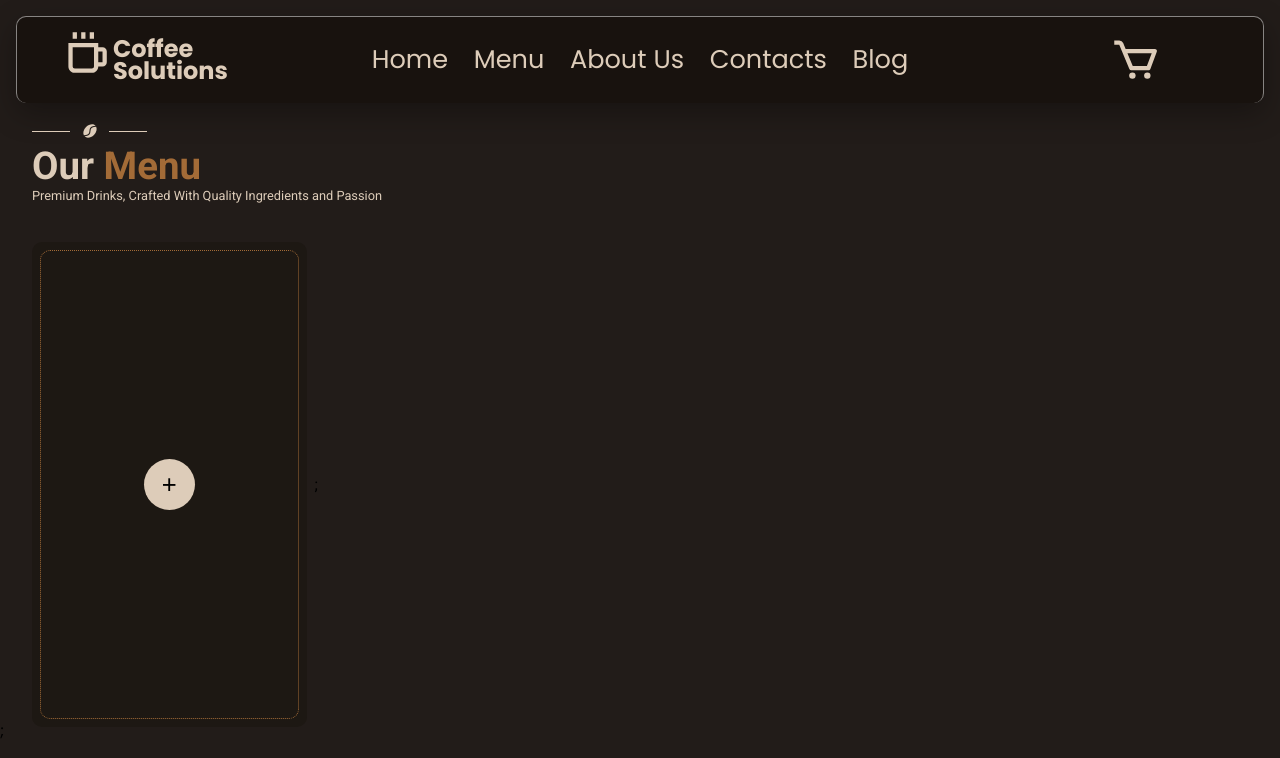
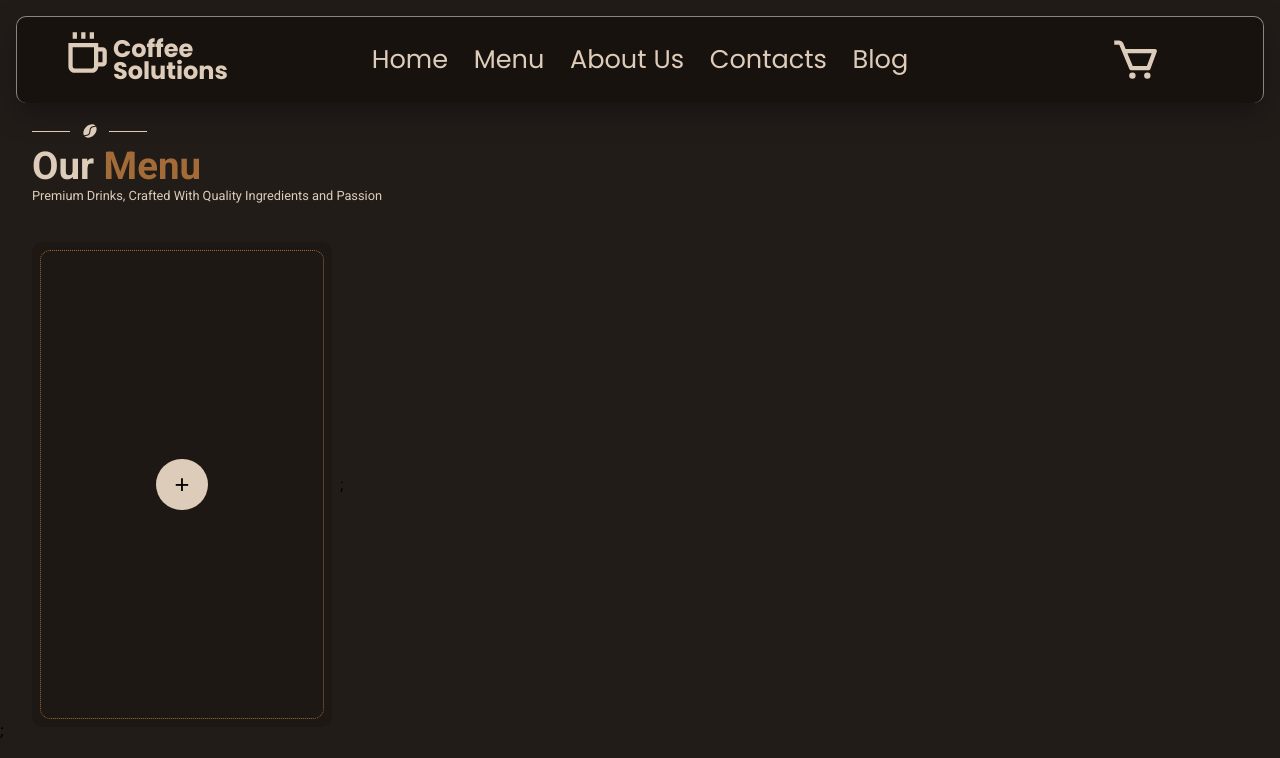
Before and after one commit to mohammad-abbas-dev/react-cart-system, a React (Vite) app in the folder coffeeShop/: page / in a window 1280 px wide. Shown: the top 758 px of the page. Built offline with nearby package versions, Linux system fonts and the light colour scheme; a web font is replaced by a local one.

Commit message:
Update add.module.css changed min to max (width if the add btn)

```diff
--- a/coffeeShop/src/addButton/add.module.css
+++ b/coffeeShop/src/addButton/add.module.css
@@ -1,5 +1,5 @@
 .add {
-  width: min(300px,22%);
+  width: max(300px,22%);
   height: 90%;
   display: flex;
   align-items: center;
```
